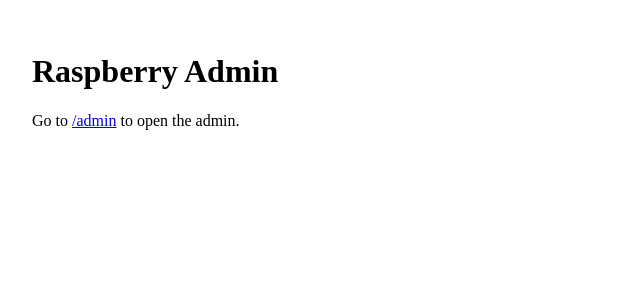
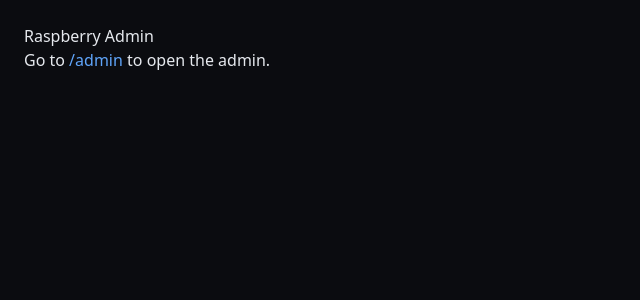
Before and after one commit to brandonnshore/raspberry-admin, a Next.js app in the folder apps/web/: page / in a window 1280 px wide. Shown: the top 300 px of the page, without its empty margins (0-640 px from the left). Built offline with nearby package versions, Linux system fonts and the light colour scheme.

Commit message:
Update layout.tsx

```diff
--- a/apps/web/app/layout.tsx
+++ b/apps/web/app/layout.tsx
@@ -1,7 +1,9 @@
+import "./globals.css";
+
 export default function RootLayout({ children }: { children: React.ReactNode }) {
   return (
     <html lang="en">
-      <body>{children}</body>
+      <body className="min-h-screen">{children}</body>
     </html>
   );
 }
```
